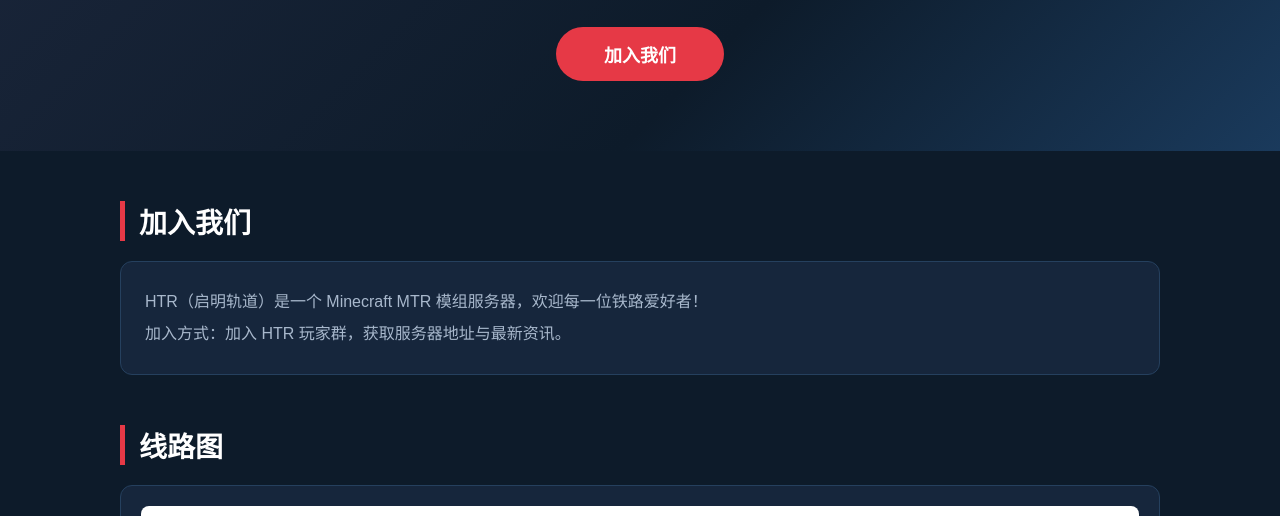
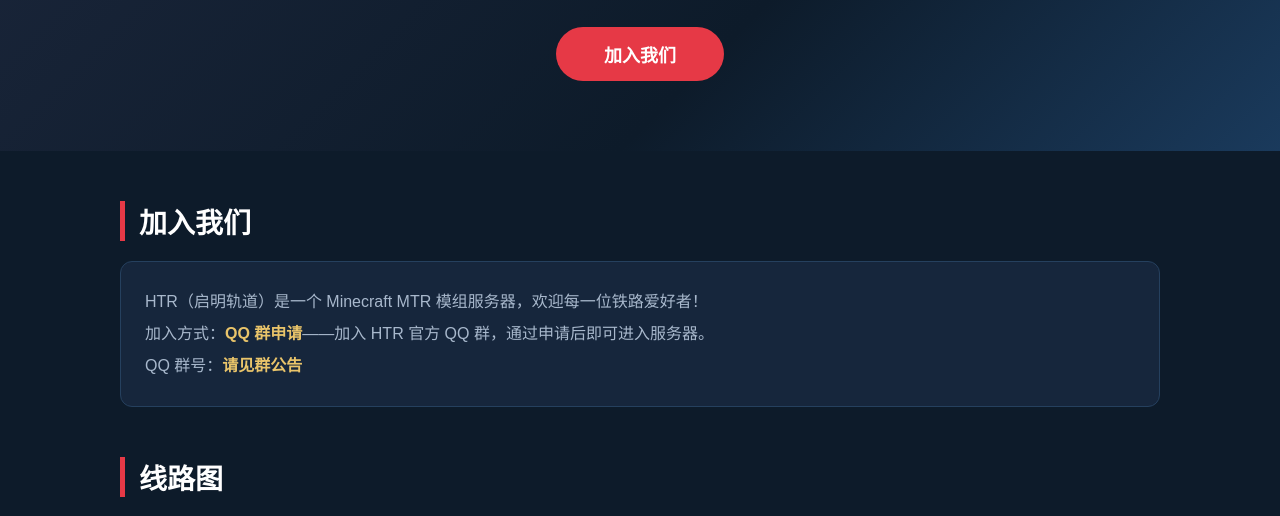
Before and after one commit to yshsxxs/htr-website, a plain HTML site: page index.html in a window 1280 px wide. Shown: the part 284-800 px from the top of the page. Drawn offline with Linux system fonts and the light colour scheme.

Commit message:
update: 腐竹要求版官网

```diff
--- a/index.html
+++ b/index.html
@@ -52,7 +52,8 @@ footer { background: #1b263b; text-align: center; padding: 24px; color: #6b7a90;
   <h2>加入我们</h2>
   <div class="card" style="text-align:left">
     <p style="color:#a8b8cc; font-size:16px; line-height:2">HTR（启明轨道）是一个 Minecraft MTR 模组服务器，欢迎每一位铁路爱好者！<br>
-    加入方式：加入 HTR 玩家群，获取服务器地址与最新资讯。</p>
+    加入方式：<b style="color:#e9c46a">QQ 群申请</b>——加入 HTR 官方 QQ 群，通过申请后即可进入服务器。<br>
+    QQ 群号：<b style="color:#e9c46a" id="qqnum">请见群公告</b></p>
   </div>
 </section>
 
@@ -75,7 +76,7 @@ footer { background: #1b263b; text-align: center; padding: 24px; color: #6b7a90;
   <div class="trains">
     <span class="train">E235-0</span><span class="train">ERIDU-10000</span>
     <span class="train">上海地铁</span><span class="train">北京地铁</span>
-    <span class="train">郑州地铁</span><span class="train">S0C</span>
+    <span class="train">郑州地铁</span><span class="train">南宁地铁</span><span class="train">S0C</span>
     <span class="train">W2X</span><span class="train">CR200J</span>
     <span class="train">CRH1A</span><span class="train">CR400AF</span>
     <span class="train">S0R</span><span class="train">等</span>
```
